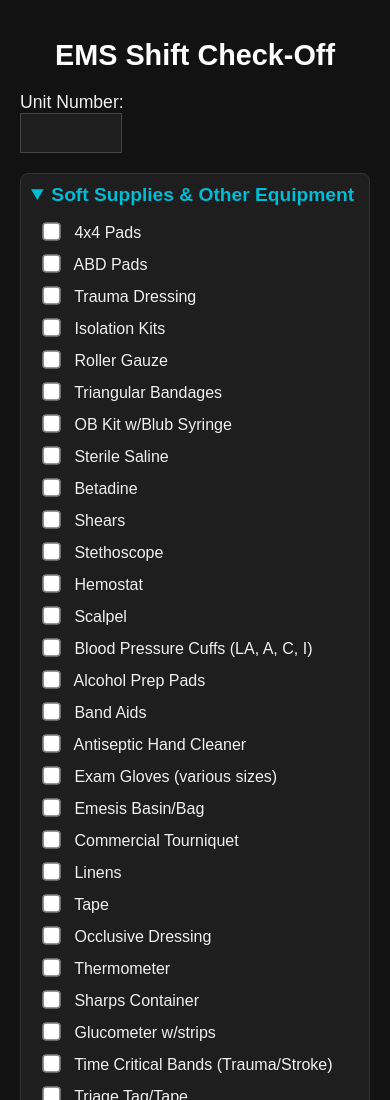
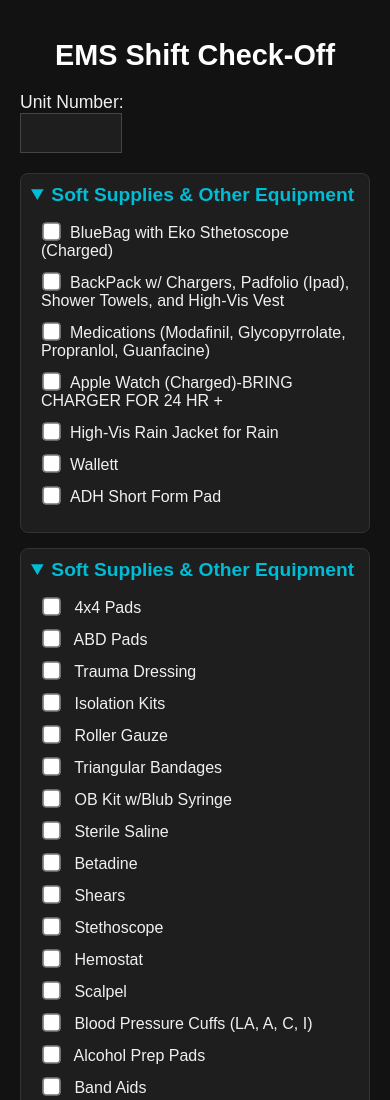
Before and after one commit to Pairamedic/shiftstart, a plain HTML site: page ems_checklist_dark_mobile_timestamped.html in a window 390 px wide. Shown: the top 1100 px of the page. Drawn offline with Linux system fonts and the light colour scheme.

Commit message:
Update ems_checklist_dark_mobile_timestamped.html

```diff
--- a/ems_checklist_dark_mobile_timestamped.html
+++ b/ems_checklist_dark_mobile_timestamped.html
@@ -56,6 +56,18 @@
     <label for="unitNumber" style="font-size: 1.1em;">Unit Number:</label><br>
     <input id="unitNumber" type="text" style="width: 80px; font-size: 1em; padding: 10px; background-color: #1e1e1e; color: #f0f0f0; border: 1px solid #444;" oninput="saveUnitNumber()">
   </div>
+
+   <details open>
+    <summary>Soft Supplies & Other Equipment</summary>
+    <ul>    <li><input type="checkbox" id="task1">BlueBag with Eko Sthetoscope (Charged)</li>
+            <li><input type="checkbox" id="task2">BackPack w/ Chargers, Padfolio (Ipad), Shower Towels, and High-Vis Vest</li>
+            <li><input type="checkbox" id="task19">Medications (Modafinil, Glycopyrrolate, Propranlol, Guanfacine)</li>
+            <li><input type="checkbox" id="task3">Apple Watch (Charged)-BRING CHARGER FOR 24 HR + </li>
+            <li><input type="checkbox" id="task4">High-Vis Rain Jacket for Rain</li>
+            <li><input type="checkbox" id="task5">Wallett</li>
+            <li><input type="checkbox" id="task4">ADH Short Form Pad</li>
+    </ul>
+  </details>
 
   <details open>
     <summary>Soft Supplies & Other Equipment</summary>
```
